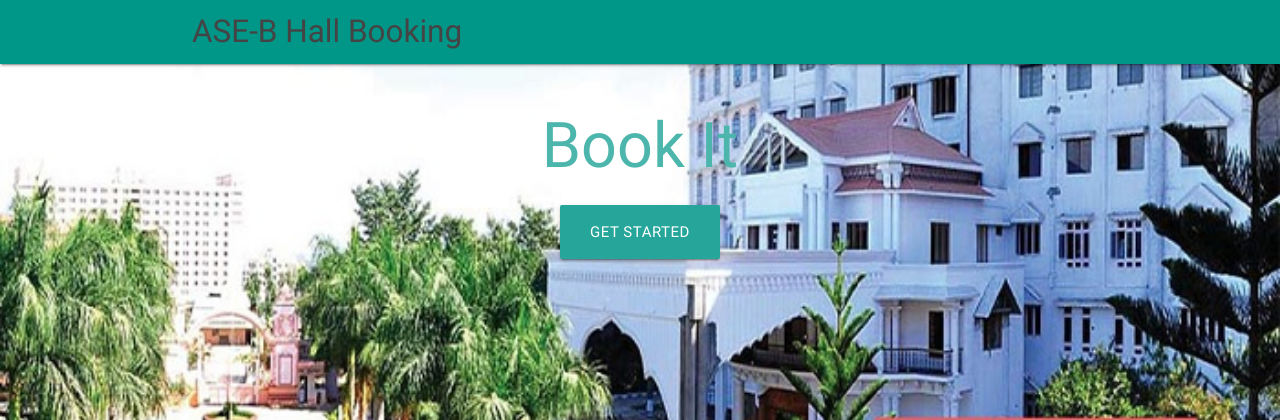
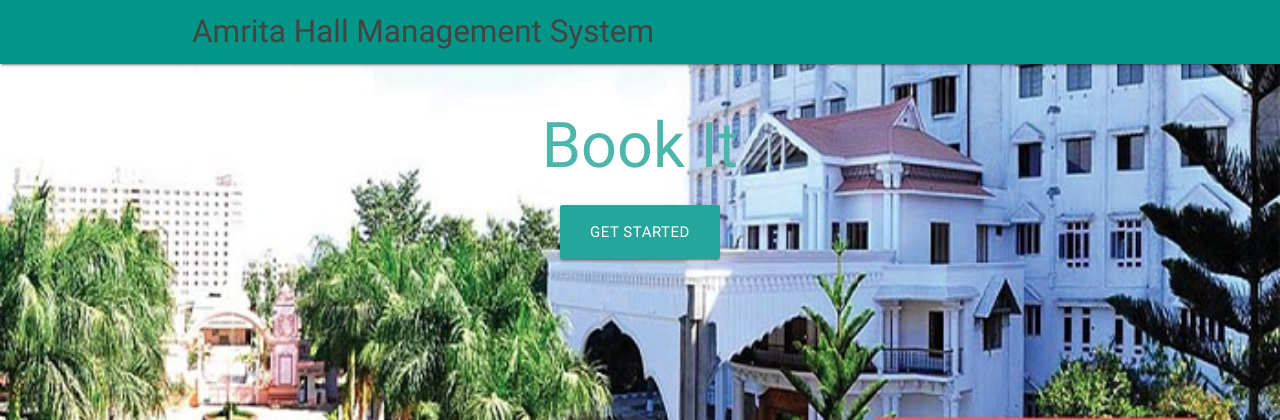
Before and after one commit to aravindvnair99/Hall-Management-System, a Node server app: template views/index.ejs in a window 1280 px wide. Shown: the top 420 px of the page. Run offline with Node 20, Linux system fonts and the light colour scheme; the template is opened without the code that fills it, so the values that code supplies are empty; some libraries are stand-ins or nearby versions.

Commit message:
I forgot

```diff
--- a/test.js
+++ b/test.js
@@ -100,5 +100,5 @@ app.get('/submitRequest', function (req, res) {
     console.log("submitRequest");
 })
 app.get('*', function(req, res){
-    res.status(404).send('Something broke!');
+    res.status(404).send('Error 404 - Not Found');
 });
--- a/views/index.ejs
+++ b/views/index.ejs
@@ -4,7 +4,7 @@
 <head>
   <meta http-equiv="Content-Type" content="text/html; charset=UTF-8" />
   <meta name="viewport" content="width=device-width, initial-scale=1" />
-  <title>ASE-B Hall Booking</title>
+  <title>Amrita Hall Management System</title>
   <link href="https://fonts.googleapis.com/icon?family=Material+Icons" rel="stylesheet">
   <link href="css/materialize.css" type="text/css" rel="stylesheet" media="screen,projection" />
   <link href="css/style.css" type="text/css" rel="stylesheet" media="screen,projection" />
@@ -13,7 +13,7 @@
 <body>
   <nav class="teal" role="navigation">
     <div class="nav-wrapper container">
-      <a id="logo-container" href="#" class="brand-logo">ASE-B Hall Booking</a>
+      <a id="logo-container" href="#" class="brand-logo">Amrita Hall Management System</a>
     </div>
   </nav>
 
```
